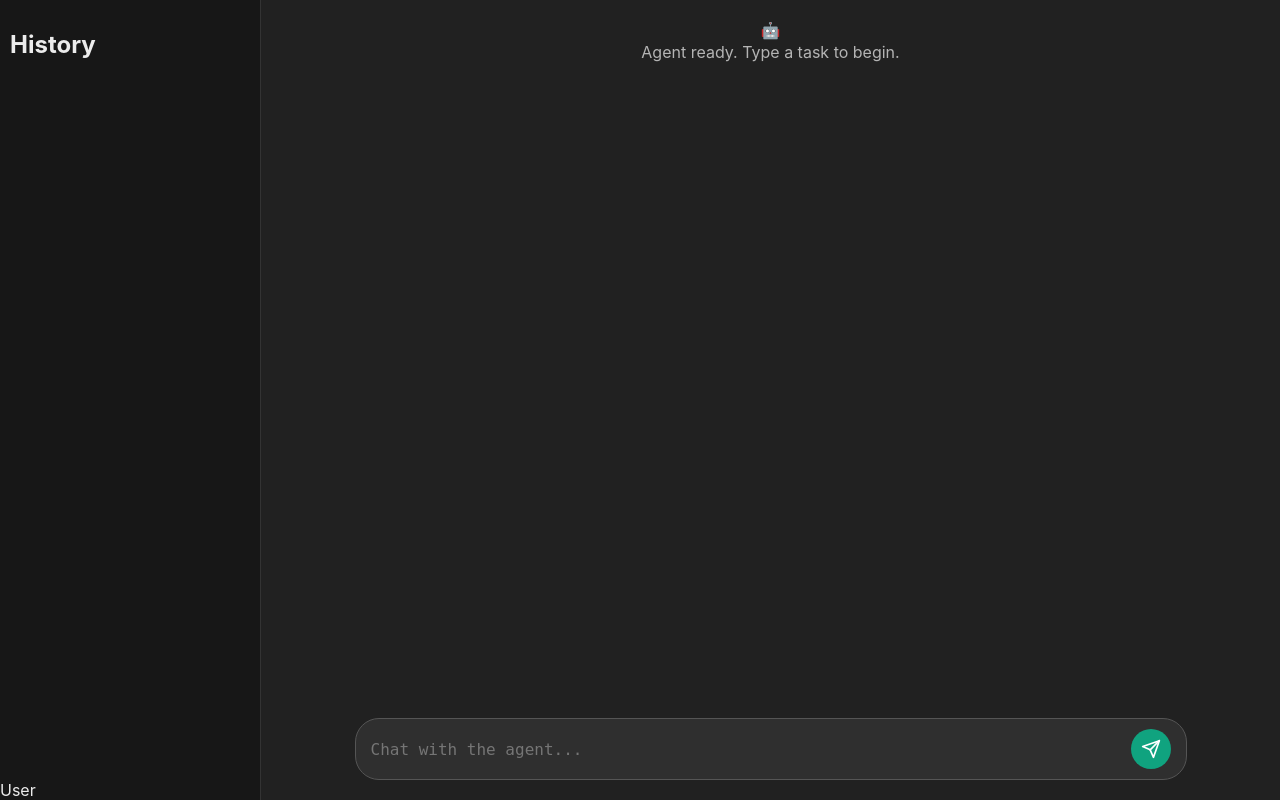
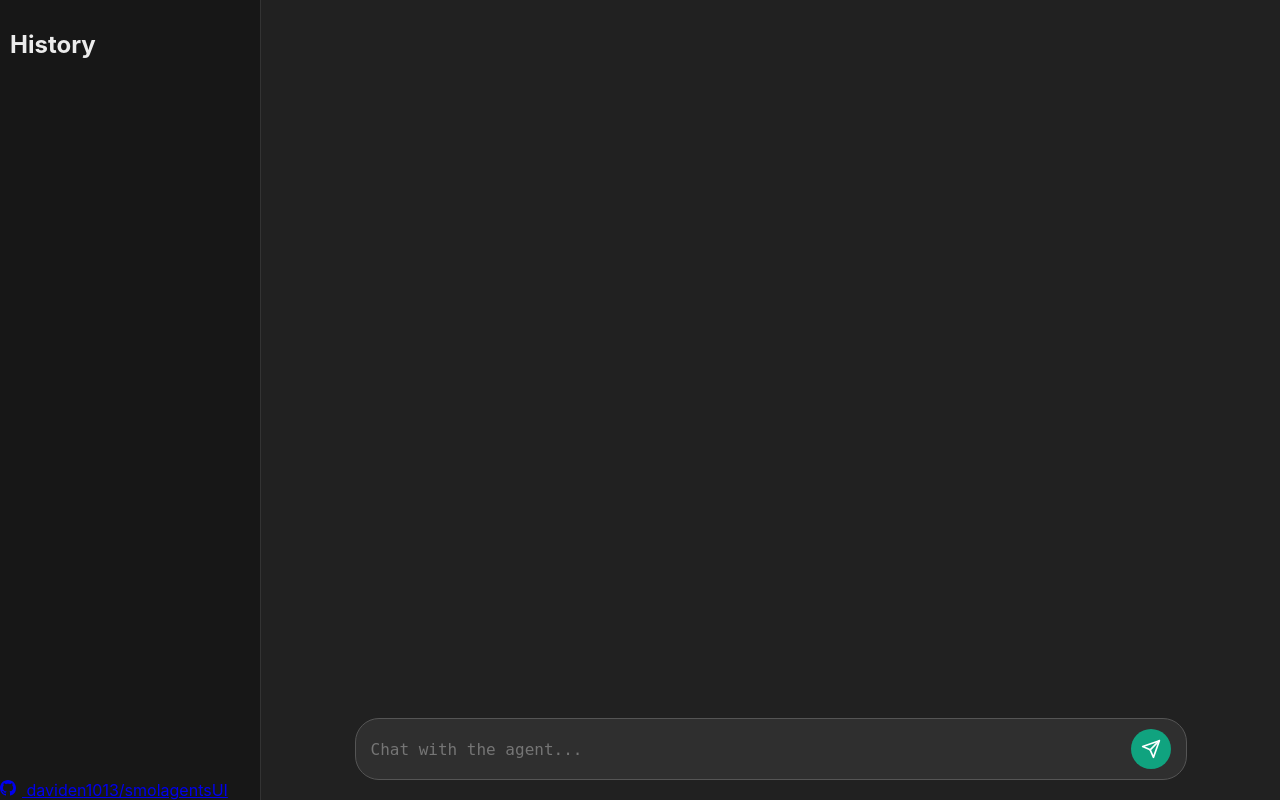
Before and after one commit to daviden1013/smolagentsUI, a Python web app: template src/smolagentsUI/templates/index.html in a window 1280 px wide. Run offline with Jinja, Linux system fonts and the light colour scheme; the template is opened without the code that fills it, so the values that code supplies are empty; some libraries are stand-ins or nearby versions.

Commit message:
added ui info

```diff
--- a/src/smolagentsUI/templates/index.html
+++ b/src/smolagentsUI/templates/index.html
@@ -22,16 +22,18 @@
             <div class="history-list" id="history-list">
                 </div>
             <div class="sidebar-footer">
-                <div class="user-profile">User</div>
+                <a href="https://github.com/daviden1013/smolagentsUI" target="_blank" class="ui-info">
+                    <svg height="16" width="16" viewBox="0 0 16 16" fill="currentColor" style="margin-right: 6px;">
+                        <path d="M8 0C3.58 0 0 3.58 0 8c0 3.54 2.29 6.53 5.47 7.59.4.07.55-.17.55-.38 0-.19-.01-.82-.01-1.49-2.01.37-2.53-.49-2.69-.94-.09-.23-.48-.94-.82-1.13-.28-.15-.68-.52-.01-.53.63-.01 1.08.58 1.23.82.72 1.21 1.87.87 2.33.66.07-.52.28-.87.51-1.07-1.78-.2-3.64-.89-3.64-3.95 0-.87.31-1.59.82-2.15-.08-.2-.36-1.02.08-2.12 0 0 .67-.21 2.2.82.64-.18 1.32-.27 2-.27.68 0 1.36.09 2 .27 1.53-1.04 2.2-.82 2.2-.82.44 1.1.16 1.92.08 2.12.51.56.82 1.27.82 2.15 0 3.07-1.87 3.75-3.65 3.95.29.25.54.73.54 1.48 0 1.07-.01 1.93-.01 2.2 0 .21.15.46.55.38A8.013 8.013 0 0016 8c0-4.42-3.58-8-8-8z"></path>
+                    </svg>
+                    daviden1013/smolagentsUI
+                </a>
             </div>
         </div>
 
         <div class="main-area">
             <div class="chat-container" id="chat-container">
-                <div class="message system">
-                    <div class="avatar">🤖</div>
-                    <div class="content">Agent ready. Type a task to begin.</div>
-                </div>
+                <div class="message system"></div>
             </div>
 
             <div class="input-area">
```
